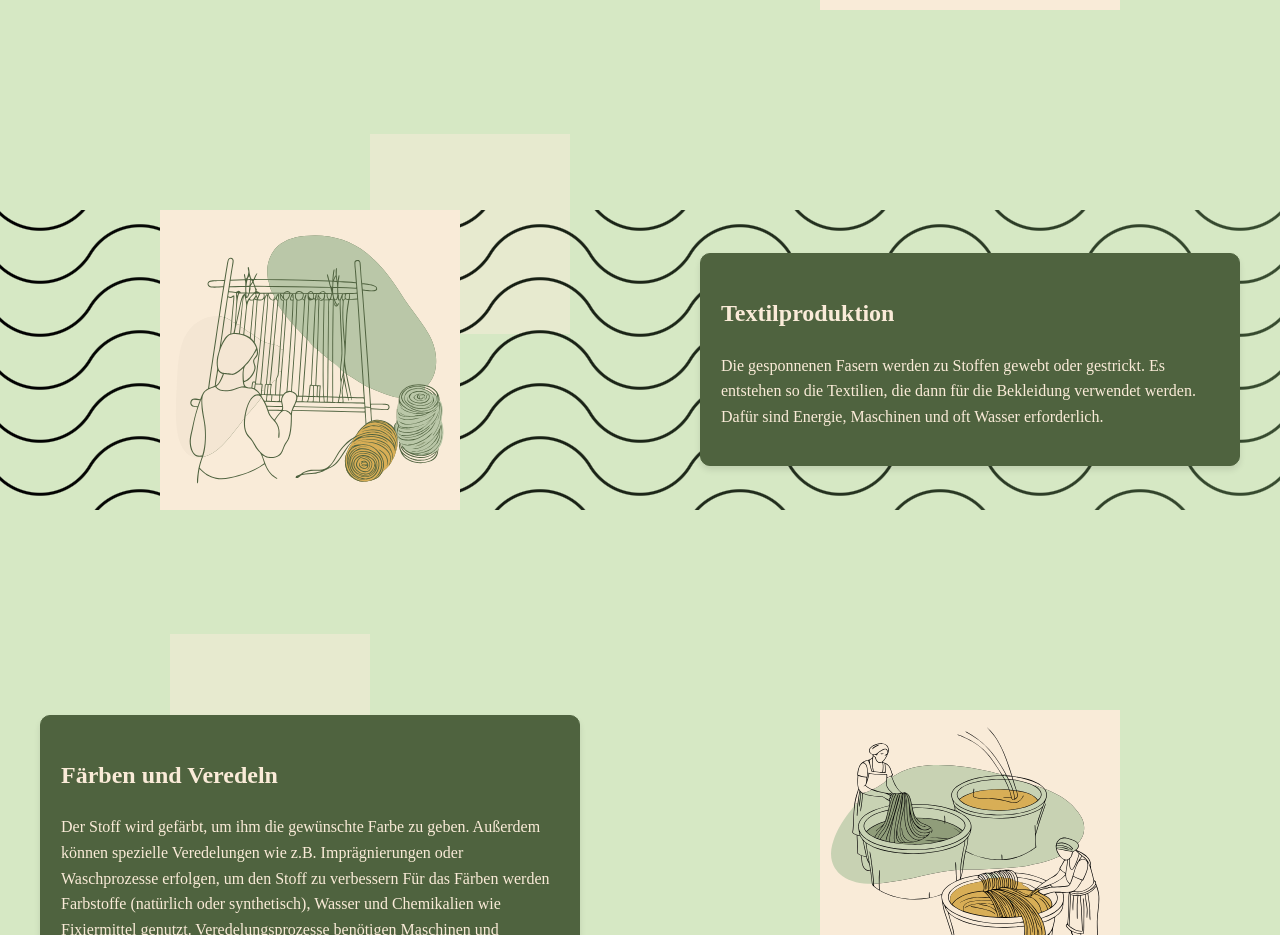
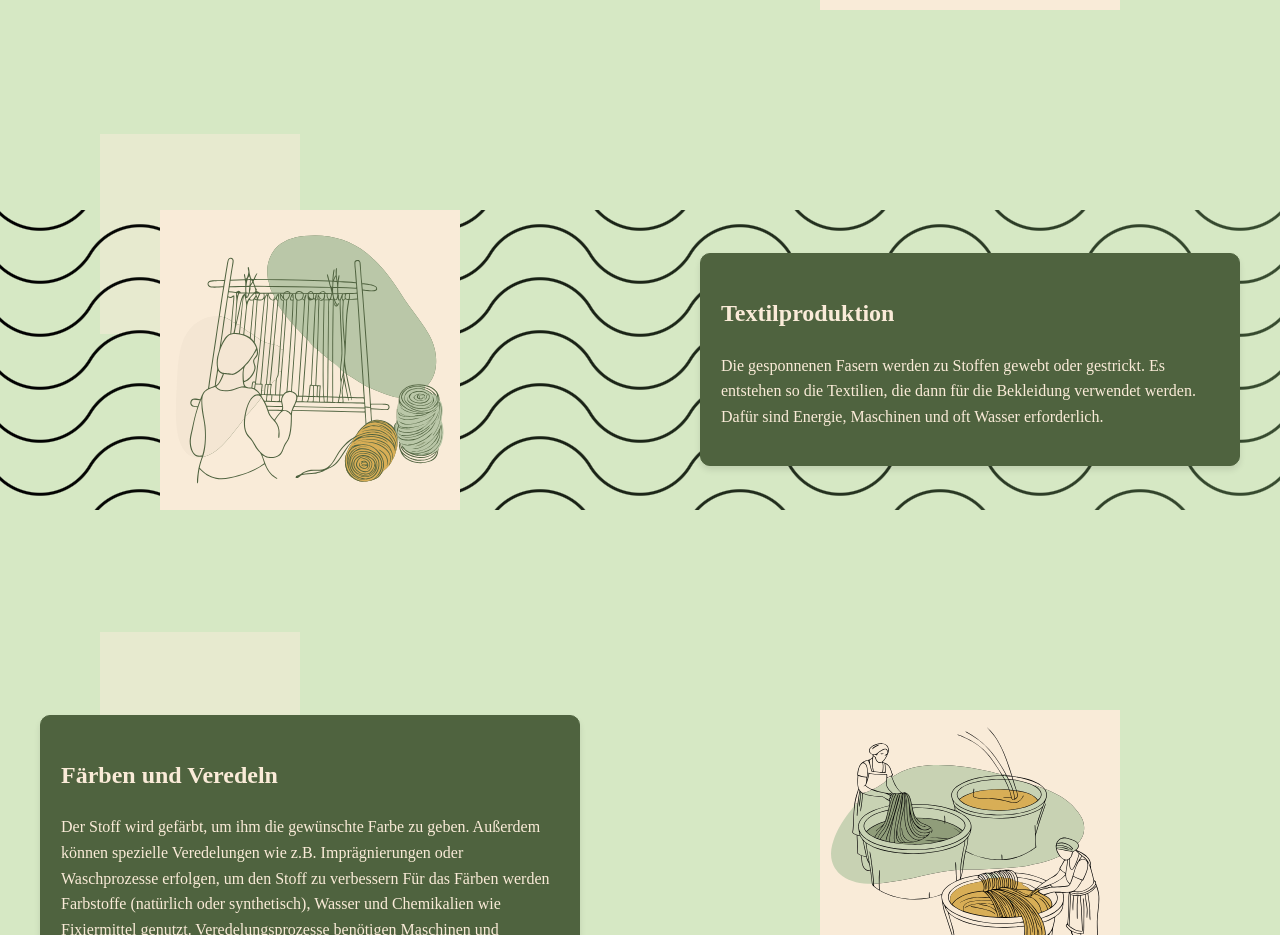
Before and after one commit to christianrenger/dmwt, a Next.js app: page / in a window 1280 px wide. Shown: the part 1800-2735 px from the top of the page. Built offline with nearby package versions, Linux system fonts and the light colour scheme.

Commit message:
quadrate

```diff
--- a/app/globals.css
+++ b/app/globals.css
@@ -165,57 +165,12 @@ body {
   z-index: 0; /* Hinter den Inhalten der Seite */
   opacity: 0.5; /* Optional: Etwas transparent machen */
 }
-.hero-square4 {
-  position: absolute;
-  bottom: 200px; /* Vertikal zentrieren */
-  left: 100px; /* Horizontal zentrieren */
-  width: 300px; /* Größe des Quadrats */
-  height: 400px; /* Größe des Quadrats */
-  background-size: 30px 30px; /* Größe der Punkte */
-  background-color: #FAEDDC; /* Hintergrundfarbe */
-  display: flex;
-  justify-content: center;
-  align-items: center;
-  z-index: 0; /* Hinter den Inhalten der Seite */
-  opacity: 0.5; /* Optional: Etwas transparent machen */
-}
 .hero-square2 {
   position: absolute;
-  top: 0.9%; /* Vertikal zentrieren */
-  left: 170px; /* Horizontal zentrieren */
+  top: 0.5%; /* Vertikal zentrieren */
+  left: 100px; /* Horizontal zentrieren */
   width: 200px; /* Größe des Quadrats */
   height: 300px; /* Größe des Quadrats */
-  background-size: 30px 30px; /* Größe der Punkte */
-  background-position: center ;
-  background-color: #FAEDDC; /* Hintergrundfarbe */
-  display: flex;
-  justify-content: center;
-  align-items: center;
-  z-index: -4; /* Hinter den Inhalten der Seite */
-  opacity: 0.5; /* Optional: Etwas transparent machen */
-}
-.hero-square5 {
-  position: absolute;
-  top: 0.9%; /* Vertikal zentrieren */
-  left: 370px; /* Horizontal zentrieren */
-  width: 200px; /* Größe des Quadrats */
-  height: 200px; /* Größe des Quadrats */
-  background-size: 30px 30px; /* Größe der Punkte */
-  background-position: center ;
-  background-color: #FAEDDC; /* Hintergrundfarbe */
-  display: flex;
-  justify-content: center;
-  align-items: center;
-  z-index: -4; /* Hinter den Inhalten der Seite */
-  opacity: 0.5; /* Optional: Etwas transparent machen */
-}
-.hero-square6 {
-  position: absolute;
-  bottom: 0.9%; /* Vertikal zentrieren */
-  left: 770px; /* Horizontal zentrieren */
-  width: 200px; /* Größe des Quadrats */
-  height: 200px; /* Größe des Quadrats */
-  background-image: radial-gradient(circle, #4F633F 1px, transparent 1px);
   background-size: 30px 30px; /* Größe der Punkte */
   background-position: center ;
   background-color: #FAEDDC; /* Hintergrundfarbe */
@@ -241,6 +196,53 @@ body {
   z-index: -4; /* Hinter den Inhalten der Seite */
   opacity: 0.5; /* Optional: Etwas transparent machen */
 }
+.hero-square4 {
+  position: absolute;
+  bottom: 100px; /* Vertikal zentrieren */
+  left: 0px; /* Horizontal zentrieren */
+  width: 250px; /* Größe des Quadrats */
+  height: 250px; /* Größe des Quadrats */
+  background-size: 30px 30px; /* Größe der Punkte */
+  background-color: #FAEDDC; /* Hintergrundfarbe */
+  display: flex;
+  justify-content: center;
+  align-items: center;
+  z-index: 0; /* Hinter den Inhalten der Seite */
+  opacity: 0.5; /* Optional: Etwas transparent machen */
+}
+
+.hero-square5 {
+  position: absolute;
+  top: 0.9%; /* Vertikal zentrieren */
+  left: 100px; /* Horizontal zentrieren */
+  width: 200px; /* Größe des Quadrats */
+  height: 200px; /* Größe des Quadrats */
+  background-size: 30px 30px; /* Größe der Punkte */
+  background-position: center ;
+  background-color: #FAEDDC; /* Hintergrundfarbe */
+  display: flex;
+  justify-content: center;
+  align-items: center;
+  z-index: -5; /* Hinter den Inhalten der Seite */
+  opacity: 0.5; /* Optional: Etwas transparent machen */
+}
+.hero-square6 {
+  position: absolute;
+  bottom: 0.9%; /* Vertikal zentrieren */
+  left: 770px; /* Horizontal zentrieren */
+  width: 200px; /* Größe des Quadrats */
+  height: 200px; /* Größe des Quadrats */
+  background-image: radial-gradient(circle, #4F633F 1px, transparent 1px);
+  background-size: 30px 30px; /* Größe der Punkte */
+  background-position: center ;
+  background-color: #FAEDDC; /* Hintergrundfarbe */
+  display: flex;
+  justify-content: center;
+  align-items: center;
+  z-index: -4; /* Hinter den Inhalten der Seite */
+  opacity: 0.5; /* Optional: Etwas transparent machen */
+}
+
 /* HTML: <div class="loader"></div> */
 .loader {
   width: 60px;
```
